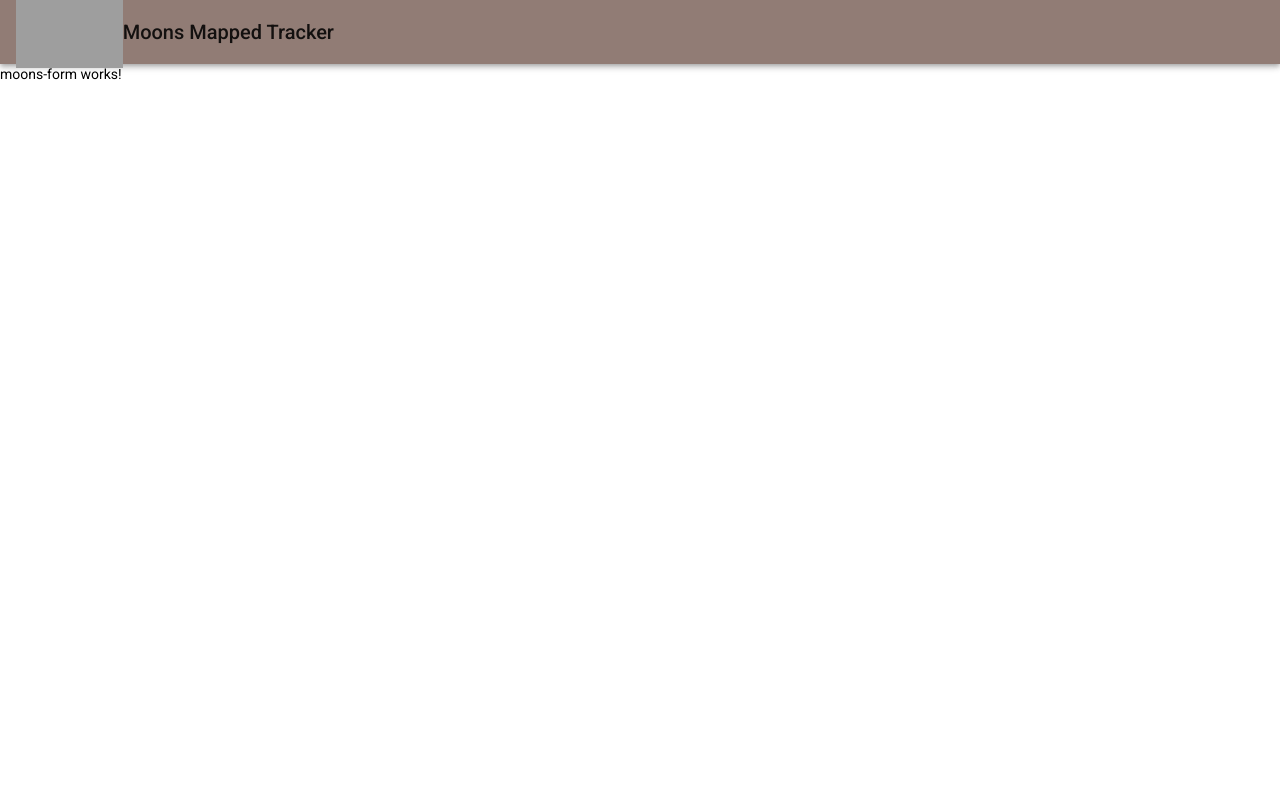
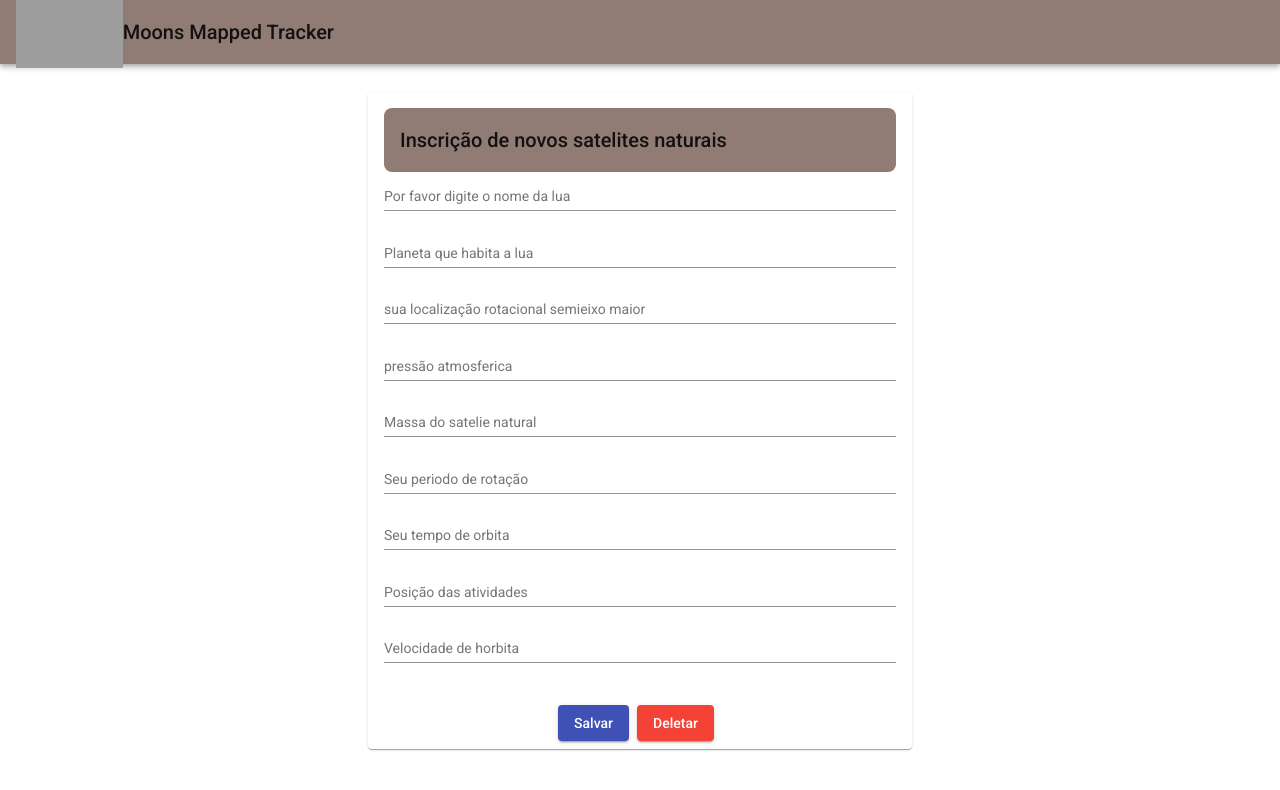
Before and after one commit to Mario23junior/Moon-Mapping, an Angular app: page /moons-add in a window 1280 px wide. Shown: the top 790 px of the page. Built offline with nearby package versions, Linux system fonts and the light colour scheme; grey boxes are pictures that could not be loaded.

Commit message:
Criando formulario

```diff
--- a/src/app/app.module.ts
+++ b/src/app/app.module.ts
@@ -8,6 +8,8 @@
 import { MoonsModule } from './moons/moons.module';
 import { HttpClientModule } from '@angular/common/http';
 import { MatIconModule } from '@angular/material/icon';
+import { MatFormFieldModule } from '@angular/material/form-field';
+import { MatInputModule } from '@angular/material/input';
 
 
 @NgModule({
@@ -21,7 +23,9 @@
     MatToolbarModule,
     MoonsModule,
     HttpClientModule,
-    MatIconModule
+    MatIconModule,
+    MatFormFieldModule,
+    MatInputModule
 
   ],
   providers: [],
--- a/src/app/moons/moons-form/moons-form.component.css
+++ b/src/app/moons/moons-form/moons-form.component.css
@@ -0,0 +1,20 @@
+mat-card {
+    max-width: 40%;
+    margin: 2em auto;
+    text-align: center;
+}
+
+.color-moon{
+    background-color: #917c75;
+    border-radius: 8px;
+}
+
+.full-width {
+    width: 100%;
+}
+
+.min-width {
+    width: 100%;
+    min-width: 300px;
+
+}
--- a/src/app/moons/moons-form/moons-form.component.html
+++ b/src/app/moons/moons-form/moons-form.component.html
@@ -1 +1,55 @@
-<p>moons-form works!</p>
+<mat-card>
+
+    <mat-toolbar class="header mat-elevation-z4" class="color-moon">
+        <span>Inscrição de novos satelites naturais</span>
+    </mat-toolbar>
+    <mat-card-content>
+        <form [formGroup]="form">
+            <mat-form-field class="full-width">
+                <input matInput placeholder="Por favor digite o nome da lua" formControlName="name">
+            </mat-form-field>
+
+            <mat-form-field class="full-width">
+                <input matInput placeholder="Planeta que habita a lua" formControlName="planetaMae">
+            </mat-form-field>
+
+            <mat-form-field class="full-width">
+                <input matInput placeholder="sua localização rotacional semieixo maior" formControlName="semieixoMaior">
+            </mat-form-field>
+
+            <mat-form-field class="full-width">
+                <input matInput placeholder="pressão atmosferica" formControlName="pressaoAtmosferica">
+            </mat-form-field>
+
+            <mat-form-field class="full-width">
+                <input matInput type="number" placeholder="Massa do satelie natural" formControlName="massa">
+            </mat-form-field>
+
+            <mat-form-field class="full-width">
+                <input matInput type="number" placeholder="Seu periodo de rotação" formControlName="periodoDeRotacao">
+            </mat-form-field>
+
+            <mat-form-field class="full-width">
+                <input matInput type="number" placeholder="Seu tempo de orbita" formControlName="periodoOrbital">
+            </mat-form-field>
+
+            <mat-form-field class="full-width">
+                <input matInput type="number" placeholder="Posição das atividades" formControlName="inclinacao">
+            </mat-form-field>
+
+            <mat-form-field class="full-width">
+                <input matInput type="number" placeholder="Velocidade de horbita"
+                    formControlName="velocidadeOrbitalMedia">
+            </mat-form-field>
+        </form>
+    </mat-card-content>
+    <mat-card-actions>
+        <button class="btn" mat-raised-button (click)="onSubmit()" color="primary" aria-label="Editar satelite natural">
+             Salvar
+        </button>
+
+        <button class="btn" mat-raised-button (click)="onCancel()" color="warn" aria-label="Remover curso">
+            Deletar
+        </button>
+    </mat-card-actions>
+</mat-card>
--- a/src/app/moons/moons-form/moons-form.component.ts
+++ b/src/app/moons/moons-form/moons-form.component.ts
@@ -1,4 +1,6 @@
 import { Component, OnInit } from '@angular/core';
+import { FormBuilder, FormGroup } from '@angular/forms';
+import { Router } from '@angular/router';
 
 @Component({
   selector: 'app-moons-form',
@@ -7,7 +9,32 @@
 })
 export class MoonsFormComponent implements OnInit {
 
-  constructor() { }
+  public form: FormGroup
+  public router:Router
+
+  constructor(public formBuild: FormBuilder,router:Router) {
+    this.router = router
+    this.form = this.formBuild.group({
+
+      name: [null],
+      planetaMae: [null],
+      semieixoMaior: [null],
+      pressaoAtmosferica: [null],
+      massa: [null],
+      periodoDeRotacao: [null],
+      periodoOrbital: [null],
+      inclinacao: [null],
+      velocidadeOrbitalMedia: [null]
+    })
+  }
+
+  public onSubmit() {
+
+  }
+
+  public onCancel() {
+     this.router.navigate([''])
+  }
 
   ngOnInit(): void {
   }
```
Also changed, not shown: src/app/moons/moons.module.ts (+8 -1 lines), 1 other file (tests, documents, lock files or other folders).
